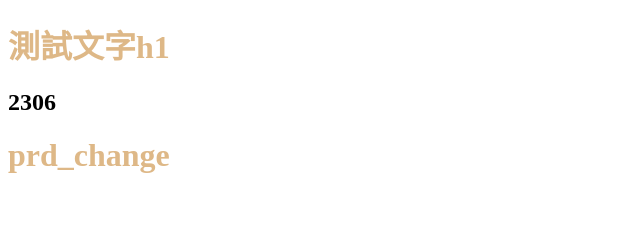
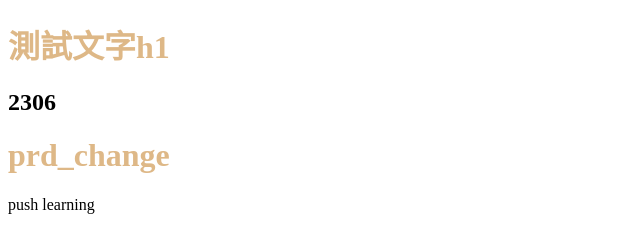
Before and after one commit to yen0304/test, a plain HTML site: page index.html in a window 1280 px wide. Shown: the whole page, without its empty margins (0-640 px from the left). Drawn offline with Linux system fonts and the light colour scheme.

Commit message:
add p dom

```diff
--- a/index.html
+++ b/index.html
@@ -9,5 +9,6 @@
     <h1>測試文字h1</h1>
     <h2> 2306</h2>
     <h1> prd_change</h1>
+    <p>push learning</p>
 </body>
 </html>
```
